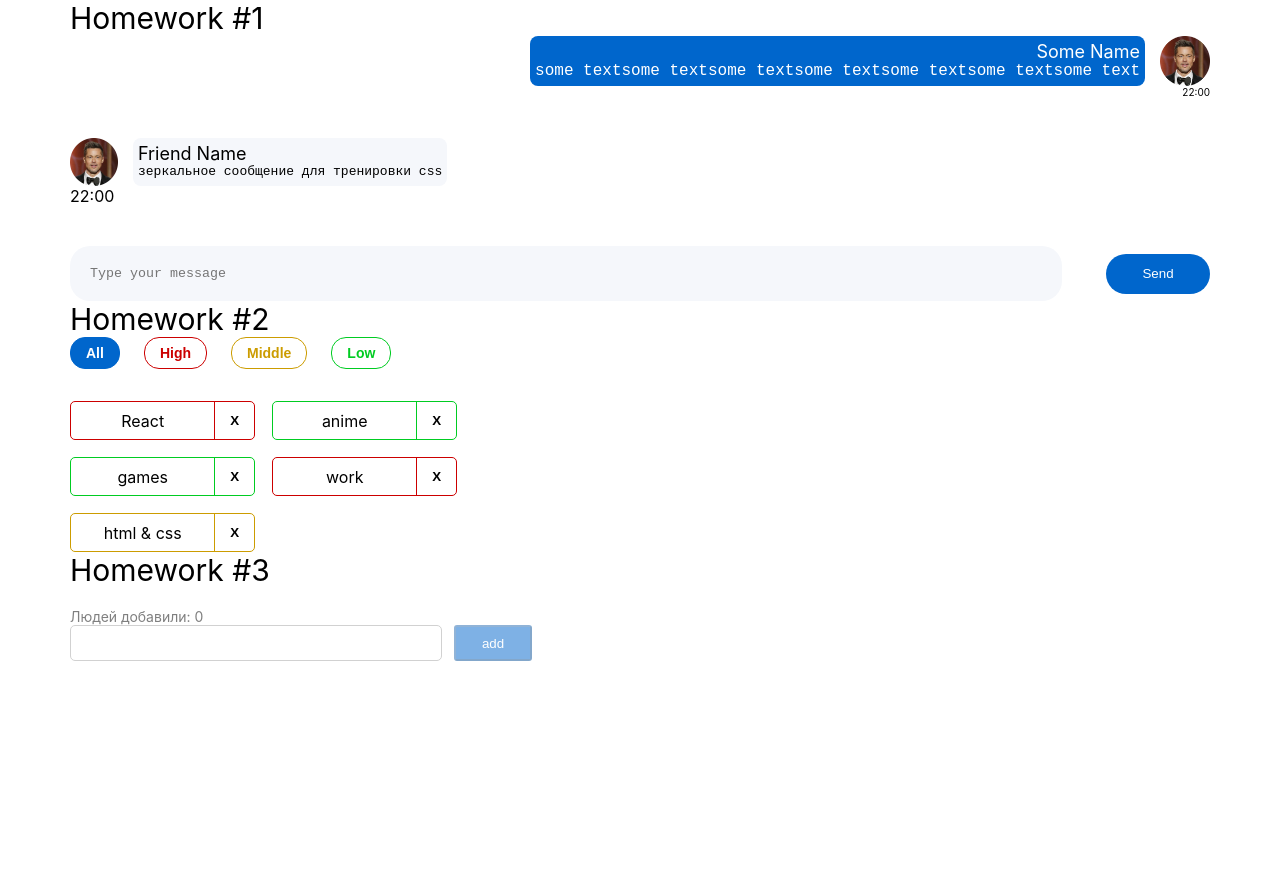
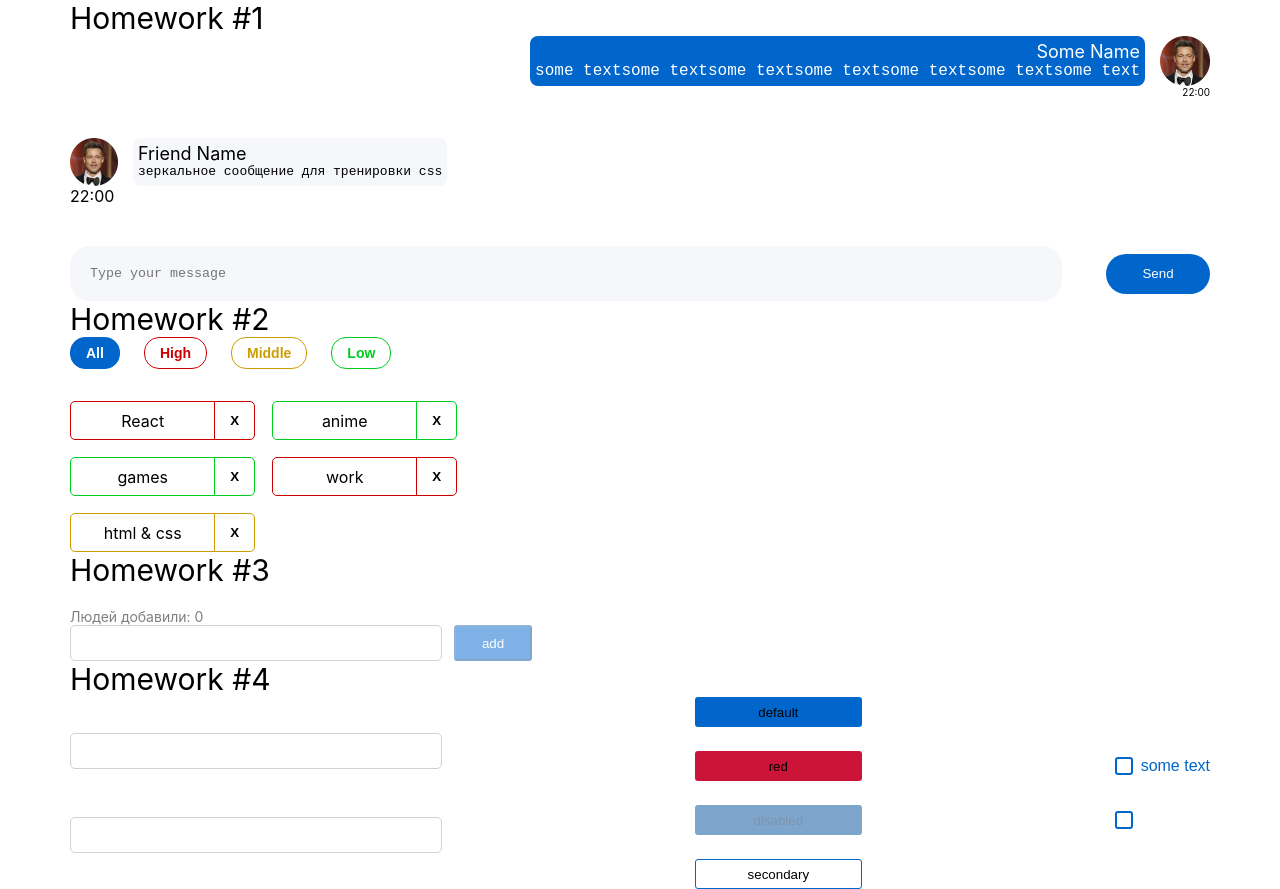
Before and after one commit to maskal2719/hws2, a React (Create React App) app: page /#/junior-plus in a window 1280 px wide. Before the commit the page ends 800 px from the top, so only its background shows below. Built offline with nearby package versions, Linux system fonts and the light colour scheme.

Commit message:
complete HW04

```diff
--- a/src/s1-main/App.tsx
+++ b/src/s1-main/App.tsx
@@ -3,6 +3,7 @@
 import HW1 from '../s2-homeworks/hw01/HW1'
 import HW2 from "../s2-homeworks/hw02/HW2";
 import HW3 from "../s2-homeworks/hw03/HW3";
+import HW4 from "../s2-homeworks/hw04/HW4";
 
 function App() {
     return (
@@ -11,7 +12,7 @@
             {/*раскомментировать по ходу выполнения*/}
             <HW2/>
             <HW3/>
-            {/*<HW4/>*/}
+            <HW4/>
 
             {/*при выполнении дз 5 и более - закомментировать здесь дз 1-4, так как они есть внутри дз 5*/}
             {/*<HW5/>*/}
--- a/src/s2-homeworks/hw04/common/c1-SuperInputText/SuperInputText.module.css
+++ b/src/s2-homeworks/hw04/common/c1-SuperInputText/SuperInputText.module.css
@@ -2,19 +2,33 @@
 }
 
 .input {
+    width: 372px;
+    height: 36px;
+    border: 1px solid #D1D1D1;
+    padding: 10px;
+    border-radius: 5px;
+    font-size: 16px;
 }
 
 .inputWrapper {
+    display: flex;
+    flex-direction: column-reverse;
+
 }
 
 .superInput {
 }
 
 .errorInput {
+    width: 372px;
+    height: 36px;
+    border: 1px solid #CC0000;
+    border-radius: 5px;
 }
 
 .errorInput:focus {
 }
 
 .error {
+    color: red;
 }
--- a/src/s2-homeworks/hw04/common/c2-SuperButton/SuperButton.module.css
+++ b/src/s2-homeworks/hw04/common/c2-SuperButton/SuperButton.module.css
@@ -1,36 +1,58 @@
 .button {
+    width: 167px;
+    height: 30px;
+    border-radius: 3px;
+    border: none;
+
 }
 
 .disabled {
+
 }
 
 .secondary {
+    width: 167px;
+    height: 30px;
+    background: white;
+    border: 1px solid #0066CC;
+    border-radius: 3px;
 }
 
 .default {
+    background: #0066CC;
 }
 
 .red {
+    background: #CC1439;
 }
 
 .default:hover {
+    background: #0080FF;
 }
 
 .red:hover {
+    background: #FF1A47;
 }
 
 .secondary:hover {
+    background: #E5F0FA;
 }
 
 
 .default:active {
+    background: #0059B3;
 }
 
 .secondary:active {
+    background: #C9E5FF;
 }
 
 .red:active {
+    background: #B31232;
 }
 
 .button:disabled {
+    background: #004D99;
+    opacity: 0.5;
+    color: #002E5C;
 }
--- a/src/s2-homeworks/hw04/common/c2-SuperButton/SuperButton.tsx
+++ b/src/s2-homeworks/hw04/common/c2-SuperButton/SuperButton.tsx
@@ -17,12 +17,13 @@
         ...restProps // все остальные пропсы попадут в объект restProps, там же будет children
     }
 ) => {
-    const finalClassName = s.button
-        // + (disabled
-        //         ? ...
-        //         : xType === 'red'
-        //             ? ...
-        + (className ? ' ' + className : '') // задачка на смешивание классов
+    const finalClassName = `${s.button} + ${xType === 'red' ? s.red : xType === 'secondary' ? s.secondary : s.default} ${disabled ? s.disabled : ''}`;
+        // s.button
+        // // + (disabled
+        // //         ? ...
+        // //         : xType === 'red'
+        // //             ? ...
+        // + (className ? ' ' + className : '') // задачка на смешивание классов
 
     return (
         <button
--- a/src/s2-homeworks/hw04/common/c3-SuperCheckbox/SuperCheckbox.tsx
+++ b/src/s2-homeworks/hw04/common/c3-SuperCheckbox/SuperCheckbox.tsx
@@ -27,7 +27,12 @@
     }
 ) => {
     const onChangeCallback = (e: ChangeEvent<HTMLInputElement>) => {
-        // задачка на написание онченджа
+        if (onChangeChecked) {
+            onChangeChecked(e.currentTarget.checked)
+        }
+        if(onChange) {
+            onChange(e)
+        }
 
     }
 
```
